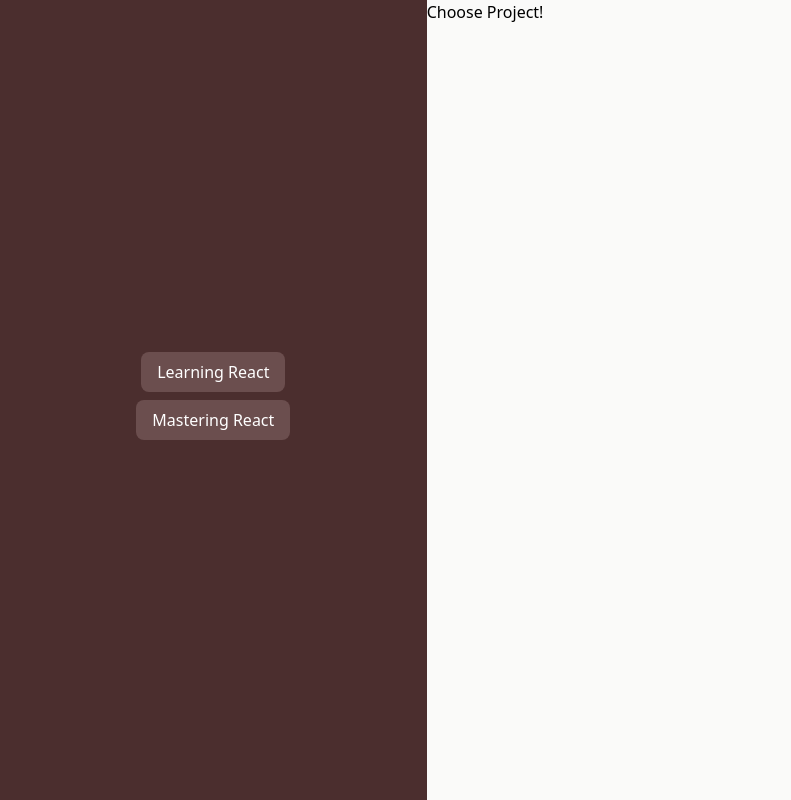
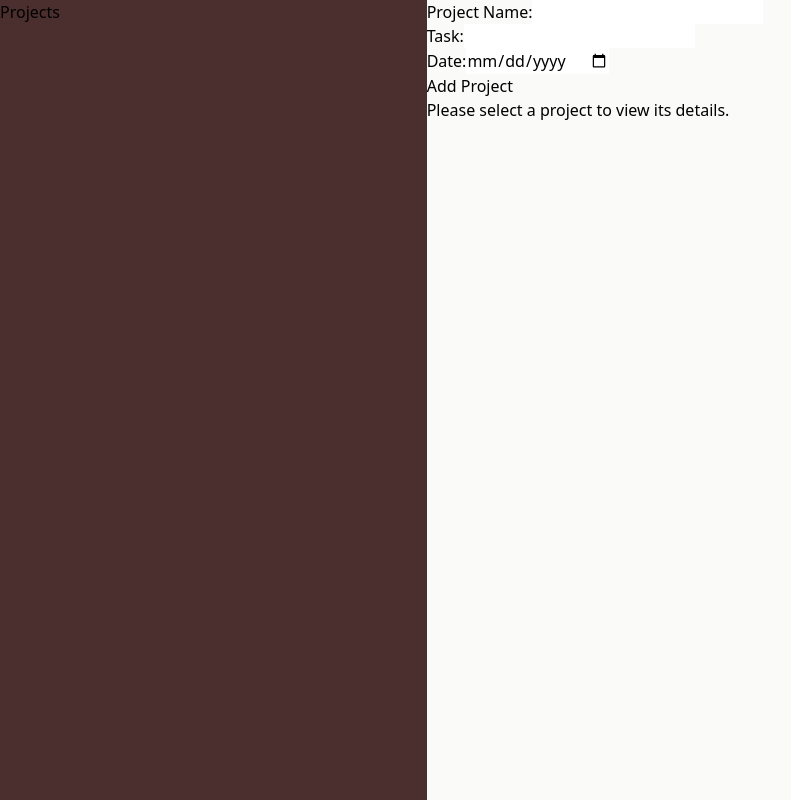
Before and after one commit to dudastamas/Todo-Project, a React (Vite) app: page / in a window 1280 px wide. Shown: the whole page, without its empty margins (0-791 px from the left). Built offline with nearby package versions, Linux system fonts and the light colour scheme.

Commit message:
Működő változat css nélkül

```diff
--- a/src/App.jsx
+++ b/src/App.jsx
@@ -1,33 +1,35 @@
-import Sidebar from "./Components/Sidebar";
-import Contents from "./Components/Contents.jsx";
+import React, { useState } from 'react';
+import Sidebar from './Components/Sidebar';
+import Content from './Components/Content';
 
-import { useState } from "react";
+const App = () => {
+  const [projects, setProjects] = useState([]);
+  const [selectedProjectId, setSelectedProjectId] = useState(null);
 
-function App() {
+  const handleProjectSelect = (projectId) => {
+    setSelectedProjectId(projectId);
+  };
 
+  const handleAddProject = (newProject) => {
+    setProjects([...projects, newProject]);
+  };
 
-
-  const [content, setContent] = useState();
-
- function handleProjectClick(project){
-  setContent(project)
- }
-
-
+  const selectedProject = projects.find(project => project.id === selectedProjectId);
 
   return (
+    <div style={{ display: 'flex' }}>
+      <div className="w-1/3 bg-[#4B2E2E] h-screen">
+        <Sidebar projects={projects} onProjectSelect={handleProjectSelect} />
+      </div>
+      <div>
+         <Content
+        onAddProject={handleAddProject}
+        selectedProject={selectedProject}
+      />
+      </div>
 
-    <div className="flex">
-         <div className="w-1/3 bg-[#4B2E2E] h-screen flex flex-col items-center justify-center">
-        <Sidebar onProjectClick={handleProjectClick} />
-      </div>
-      <div className="w-2/3">
-        <Contents chosenProject = {content} />
-      </div>
     </div>
-
-
   );
-}
+};
 
 export default App;
--- /dev/null
+++ b/src/Components/Content.jsx
@@ -0,0 +1,18 @@
+import React from 'react';
+import ProjectForm from './ProjectForm';
+import ProjectDetails from './ProjectDetails';
+
+const Content = ({ onAddProject, selectedProject }) => {
+  return (
+    <div>
+      <ProjectForm onAddProject={onAddProject} />
+      {selectedProject ? (
+        <ProjectDetails project={selectedProject} />
+      ) : (
+        <p>Please select a project to view its details.</p>
+      )}
+    </div>
+  );
+};
+
+export default Content;
--- a/src/Components/Contents.jsx
+++ /dev/null
@@ -1,15 +0,0 @@
-export default  function Contents ({chosenProject}){
-    if(!chosenProject){
-        return <p>Choose Project!</p>
-    }
-
-    return(
-        <div>
-            <h2 className="text-2xl font-bold mb-4">{chosenProject.name}</h2>
-            <p>{chosenProject.description}</p>
-            <ul>
-                {chosenProject.tasks.map((task) => <li key = {task.id}>{task.title}</li>)}
-            </ul>
-        </div>
-    )
-}
--- /dev/null
+++ b/src/Components/ProjectDetails.jsx
@@ -0,0 +1,19 @@
+import React from 'react';
+
+const ProjectDetails = ({ project }) => {
+  return (
+    <div>
+      <h3>{project.projectName} Details</h3>
+      <ul>
+        {project.tasks.map((task) => (
+          <li key={task.id}>
+            <strong>Task:</strong> {task.taskName} <br />
+            <strong>Date:</strong> {task.date}
+          </li>
+        ))}
+      </ul>
+    </div>
+  );
+};
+
+export default ProjectDetails;
--- /dev/null
+++ b/src/Components/ProjectForm.jsx
@@ -0,0 +1,50 @@
+import React, { useRef } from 'react';
+import { v4 as uuidv4 } from 'uuid';
+
+const ProjectForm = ({ onAddProject }) => {
+  const projectNameRef = useRef(null);
+  const taskRef = useRef(null);
+  const dateRef = useRef(null);
+
+  const handleAddProject = (event) => {
+    event.preventDefault();
+
+    const newProject = {
+      id: uuidv4(),
+      projectName: projectNameRef.current.value,
+      tasks: [
+        {
+          id: uuidv4(),
+          taskName: taskRef.current.value,
+          date: dateRef.current.value,
+        }
+      ],
+    };
+
+    onAddProject(newProject);
+
+    projectNameRef.current.value = '';
+    taskRef.current.value = '';
+    dateRef.current.value = '';
+  };
+
+  return (
+    <form onSubmit={handleAddProject}>
+      <div>
+        <label htmlFor="projectName">Project Name:</label>
+        <input type="text" id="projectName" ref={projectNameRef} required />
+      </div>
+      <div>
+        <label htmlFor="task">Task:</label>
+        <input type="text" id="task" ref={taskRef} required />
+      </div>
+      <div>
+        <label htmlFor="date">Date:</label>
+        <input type="date" id="date" ref={dateRef} required />
+      </div>
+      <button type="submit">Add Project</button>
+    </form>
+  );
+};
+
+export default ProjectForm;
--- a/src/Components/Sidebar.jsx
+++ b/src/Components/Sidebar.jsx
@@ -1,18 +1,20 @@
+import React from 'react';
 
-import { PROJECTS } from "../project";
+const Sidebar = ({ projects, onProjectSelect }) => {
+  return (
+    <div>
+      <h3>Projects</h3>
+      <ul>
+        {projects.map((project) => (
+          <li key={project.id}>
+            <button onClick={() => onProjectSelect(project.id)}>
+              {project.projectName}
+            </button>
+          </li>
+        ))}
+      </ul>
+    </div>
+  );
+};
 
-export default function Sidebar({ onProjectClick }) {
-    return (
-      <>
-        {PROJECTS.map((project) => (
-          <button
-            key={project.id}
-            className="bg-[#6B4E4E] text-white py-2 px-4 rounded-lg mb-2 hover:bg-[#8B6E6E] transition-colors duration-300"
-            onClick={() => onProjectClick(project)}
-          >
-            {project.name}
-          </button>
-        ))}
-      </>
-    );
-  }
+export default Sidebar;
```
Also changed, not shown: package.json (+4 -4 lines), 2 other files (tests, documents, lock files or other folders).
